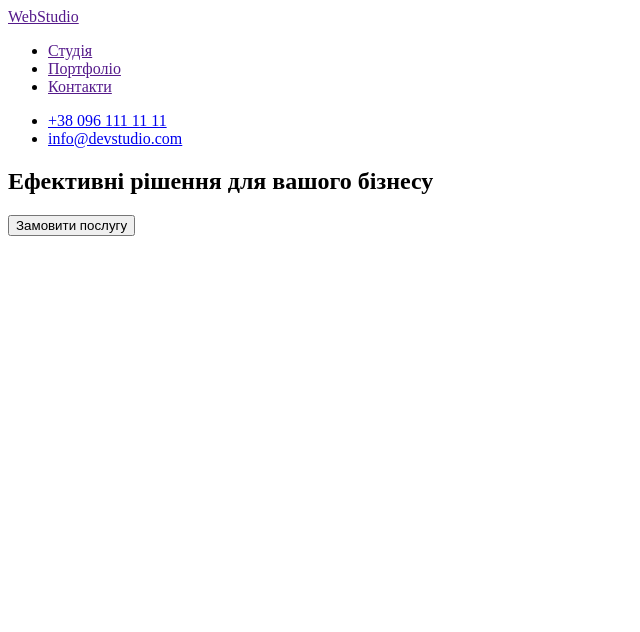
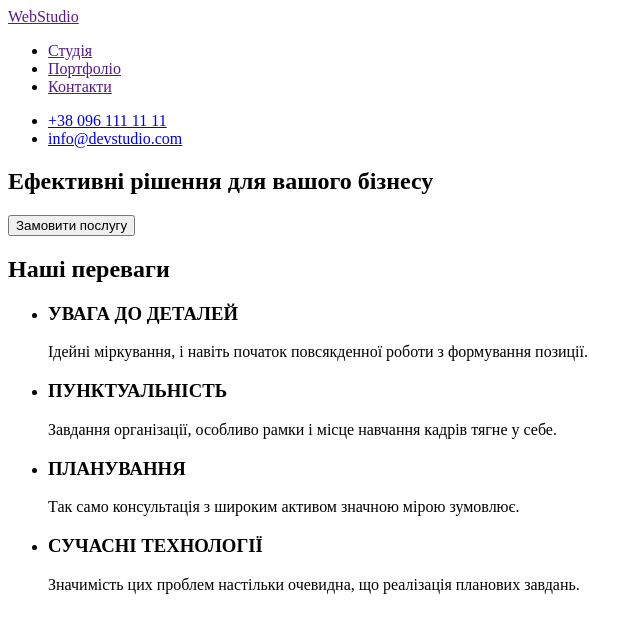
Before and after one commit to tim-mate/goit-markup-hw-01, a plain HTML site: page index.html in a window 1280 px wide. Shown: the whole page, without its empty margins (0-640 px from the left). Drawn offline with Linux system fonts and the light colour scheme.

Commit message:
Add advantages

```diff
--- a/index.html
+++ b/index.html
@@ -31,6 +31,32 @@
 
             <button type="button">Замовити послугу</button>
         </section>
+
+        <section>
+            <h2>Наші переваги</h2>
+
+            <ul>
+                <li>
+                    <h3>УВАГА ДО ДЕТАЛЕЙ</h3>
+                    <p>Ідейні міркування, і навіть початок повсякденної роботи з формування позиції.</p>
+                </li>
+
+                <li>
+                    <h3>ПУНКТУАЛЬНІСТЬ</h3>
+                    <p>Завдання організації, особливо рамки і місце навчання кадрів тягне у себе.</p>
+                </li>
+
+                <li>
+                    <h3>ПЛАНУВАННЯ</h3>
+                    <p>Так само консультація з широким активом значною мірою зумовлює.</p>
+                </li>
+
+                <li>
+                    <h3>СУЧАСНІ ТЕХНОЛОГІЇ</h3>
+                    <p>Значимість цих проблем настільки очевидна, що реалізація планових завдань.</p>
+                </li>
+            </ul>
+        </section>
     </main>
 </body>
 </html>
```
